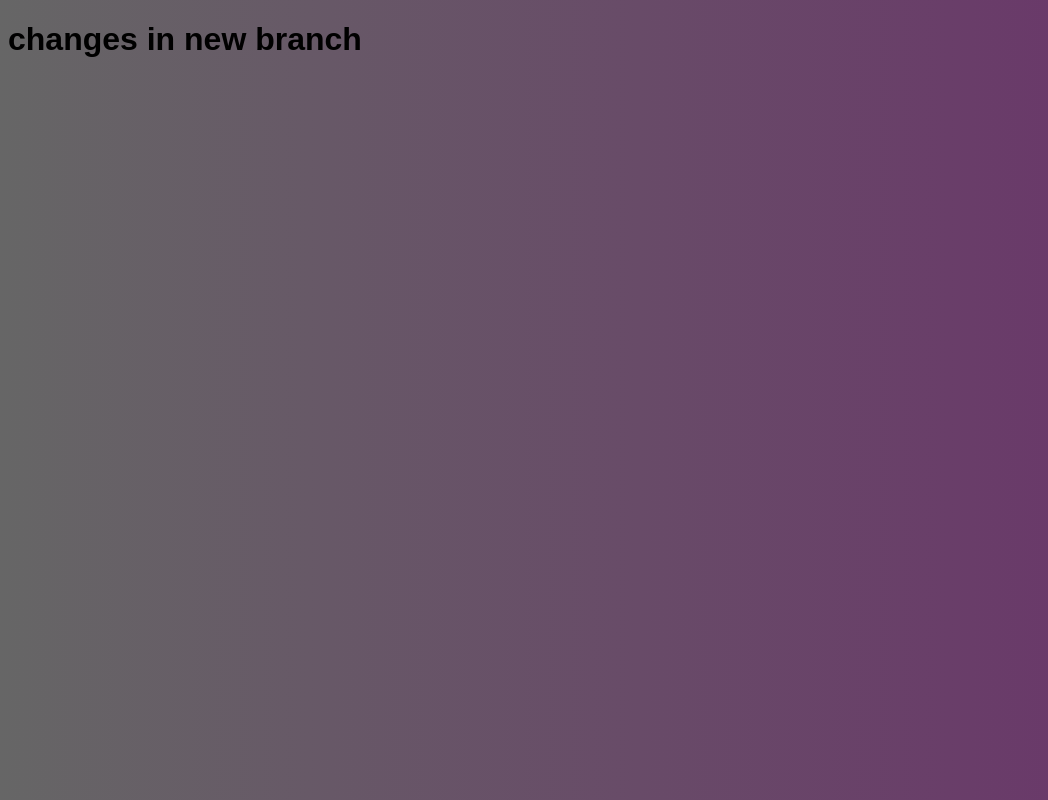
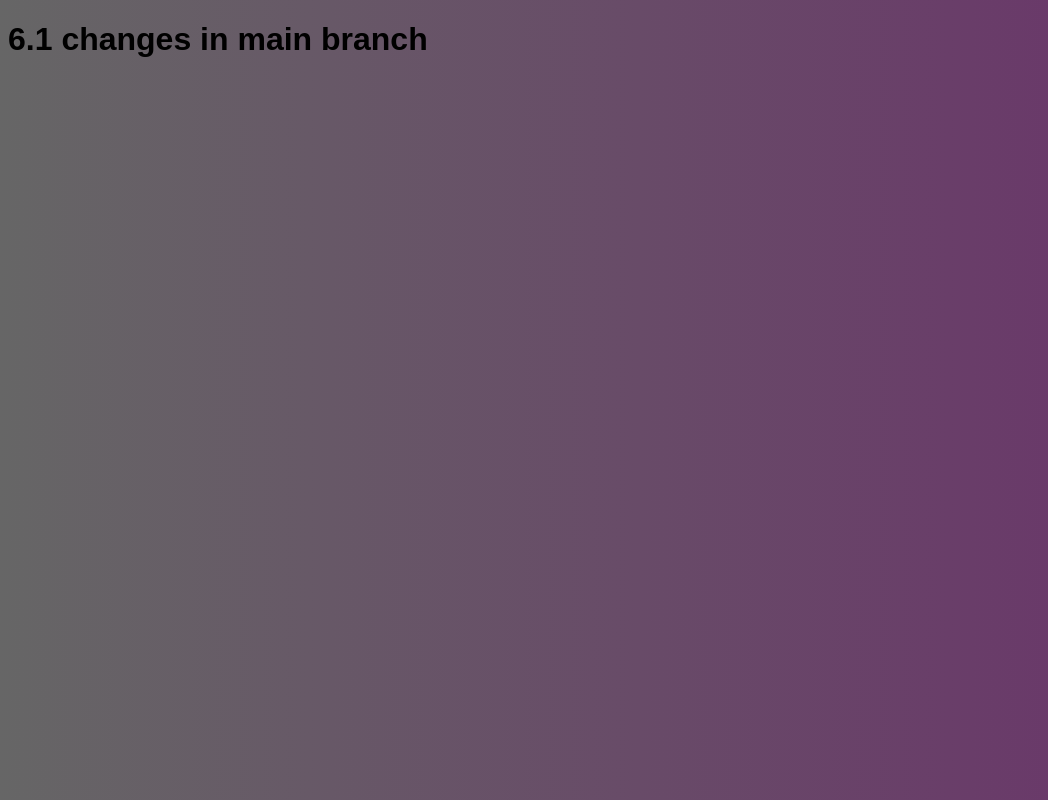
Before and after one commit to sanskar-choukse/My_repo, a plain HTML site: page index.html in a window 1280 px wide. Shown: the whole page, without its empty margins (0-1048 px from the left). Drawn offline with Linux system fonts and the light colour scheme.

Commit message:
changes in a main branch

```diff
--- a/index.html
+++ b/index.html
@@ -7,6 +7,6 @@
     <title>Document</title>
 </head>
 <body>
-    <h1>changes in new branch</h1>
+    <h1>6.1 changes in main branch </h1>
 </body>
 </html>
```
